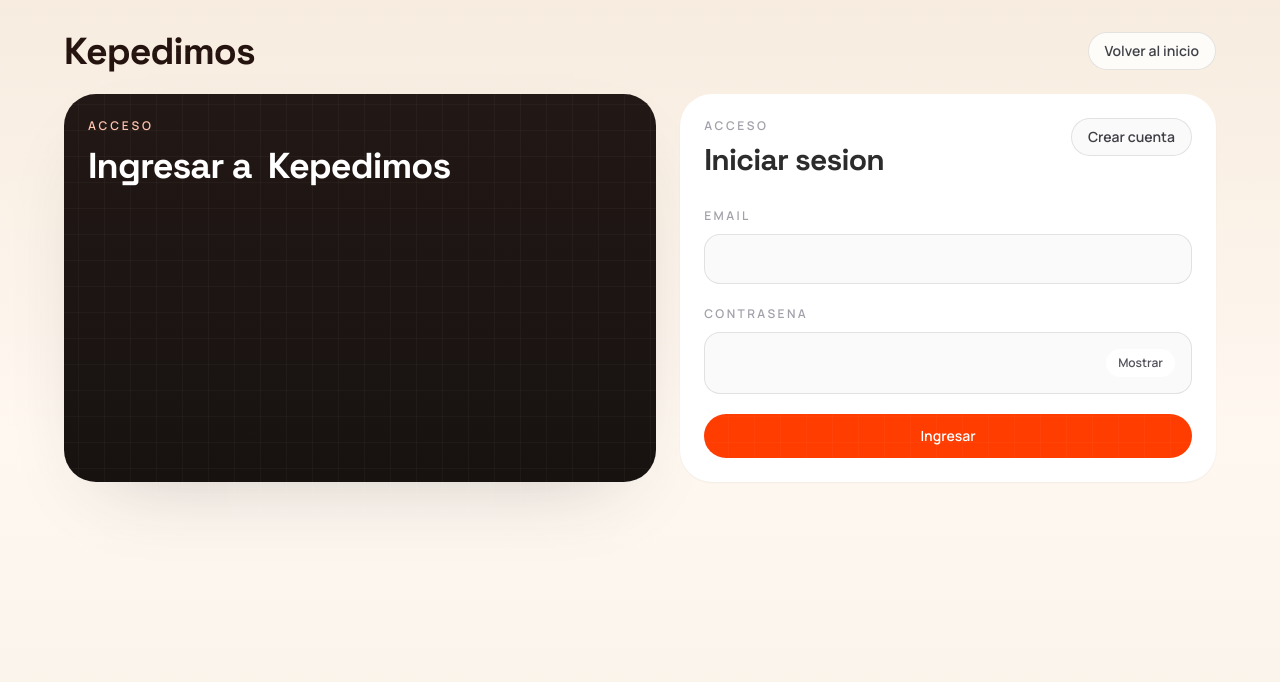
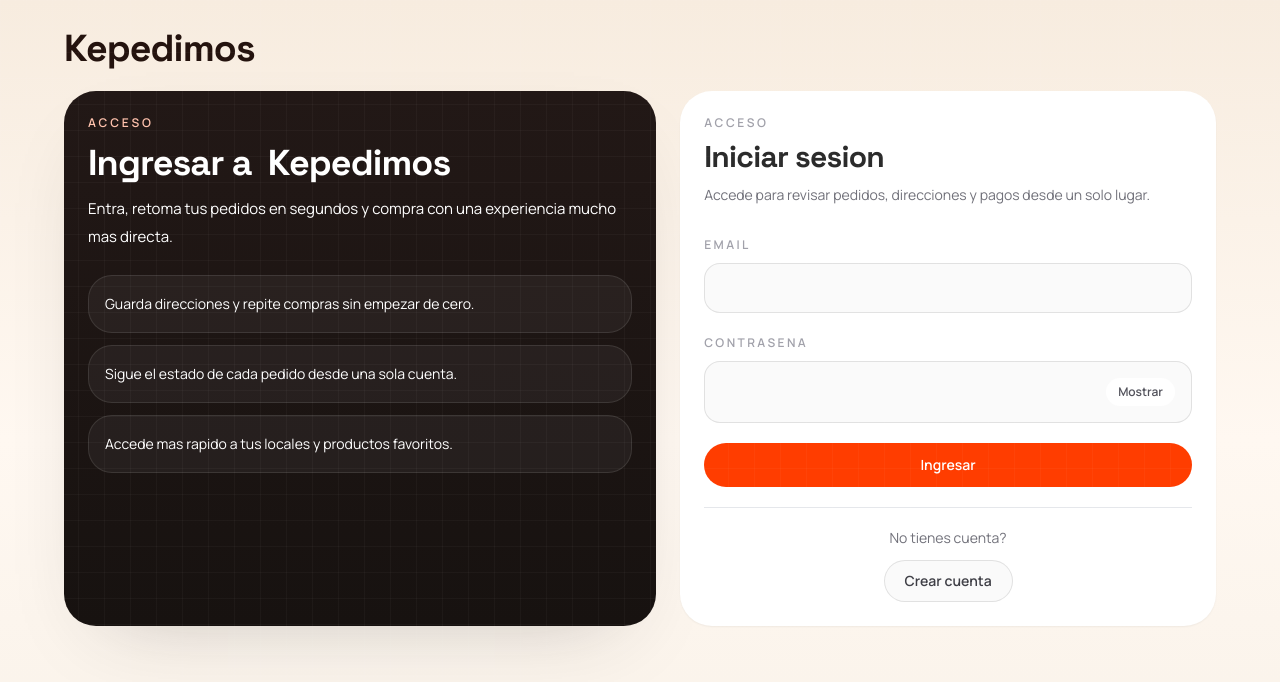
Before and after one commit to devLink-Developer/TuPedido, a React (Vite) app in the folder frontend/: page /login in a window 1280 px wide. Shown: the top 682 px of the page. Built offline with nearby package versions, Linux system fonts and the light colour scheme; no server answers.

Commit message:
feat: enhance AuthFormCard with marketing content and improve layout for login and registration forms

```diff
--- a/frontend/src/app/layouts/AuthLayout.tsx
+++ b/frontend/src/app/layouts/AuthLayout.tsx
@@ -9,17 +9,14 @@ export function AuthLayout({ children }: PropsWithChildren) {
   return (
     <div className="ambient-grid min-h-screen bg-[linear-gradient(180deg,#f7ecdf_0%,#fff8f1_55%,#f9f2e9_100%)] px-4 py-6 text-ink md:px-8 md:py-8">
       <div className="mx-auto max-w-6xl">
-        <div className="mb-6 flex flex-col gap-3 sm:flex-row sm:items-center sm:justify-between">
+        <div className="mb-6">
           <Link to="/" aria-label={`Ir al inicio de ${brandName}`} className="inline-flex items-center">
             <BrandMark
               brandName={brandName}
               logoUrl={branding?.platform_logo_url ?? null}
-              imageClassName="h-12 max-w-[12.5rem] drop-shadow-[0_14px_28px_rgba(173,74,14,0.18)] sm:h-14 sm:max-w-[14rem]"
+              imageClassName="h-12 max-w-[12.5rem] sm:h-14 sm:max-w-[14rem]"
               textClassName="text-[clamp(1.7rem,4vw,2.35rem)] text-[#24130e]"
             />
-          </Link>
-          <Link className="w-full rounded-full border border-black/10 bg-white/80 px-4 py-2 text-center text-sm font-semibold text-zinc-700 sm:w-auto" to="/">
-            Volver al inicio
           </Link>
         </div>
         {children}
--- a/frontend/src/modules/auth/components/AuthFormCard.tsx
+++ b/frontend/src/modules/auth/components/AuthFormCard.tsx
@@ -5,6 +5,41 @@ import { useAuthSession } from "../../../shared/hooks";
 import { usePlatformBranding } from "../../../shared/providers/PlatformBrandingProvider";
 import { Button } from "../../../shared/ui/Button";
 import { roleToHomePath } from "../../../shared/utils/routing";
+
+const authMarketingContent = {
+  login: {
+    eyebrow: "Acceso",
+    titlePrefix: "Ingresar a",
+    description: "Entra, retoma tus pedidos en segundos y compra con una experiencia mucho mas directa.",
+    highlights: [
+      "Guarda direcciones y repite compras sin empezar de cero.",
+      "Sigue el estado de cada pedido desde una sola cuenta.",
+      "Accede mas rapido a tus locales y productos favoritos."
+    ],
+    formEyebrow: "Acceso",
+    formTitle: "Iniciar sesion",
+    formDescription: "Accede para revisar pedidos, direcciones y pagos desde un solo lugar.",
+    secondaryPrompt: "No tienes cuenta?",
+    secondaryActionLabel: "Crear cuenta",
+    secondaryActionTo: "/registro"
+  },
+  register: {
+    eyebrow: "Registro cliente",
+    titlePrefix: "Crear cuenta",
+    description: "Crea tu cuenta una vez y deja listo tu acceso para pedir mas rapido cada vez.",
+    highlights: [
+      "Guarda tus datos para completar compras en menos pasos.",
+      "Recibe seguimiento claro desde la compra hasta la entrega.",
+      "Mantiene tu historial y tus direcciones siempre a mano."
+    ],
+    formEyebrow: "Registro",
+    formTitle: "Crear cuenta",
+    formDescription: "Completa tus datos y deja preparado tu acceso para futuras compras.",
+    secondaryPrompt: "Ya tienes cuenta?",
+    secondaryActionLabel: "Iniciar sesion",
+    secondaryActionTo: "/login"
+  }
+} as const;
 
 export function AuthFormCard({ mode }: { mode: "login" | "register" }) {
   const { login, register, loading } = useAuthSession();
@@ -18,6 +53,7 @@ export function AuthFormCard({ mode }: { mode: "login" | "register" }) {
   const [showPassword, setShowPassword] = useState(false);
   const [error, setError] = useState<string | null>(null);
   const [submitting, setSubmitting] = useState(false);
+  const content = authMarketingContent[mode];
 
   async function handleSubmit(event: FormEvent<HTMLFormElement>) {
     event.preventDefault();
@@ -42,13 +78,11 @@ export function AuthFormCard({ mode }: { mode: "login" | "register" }) {
   return (
     <div className="grid gap-6 lg:grid-cols-[1.05fr_0.95fr]">
       <div className="rounded-[32px] bg-[linear-gradient(180deg,#221816_0%,#171210_100%)] p-5 text-white shadow-lift sm:p-6">
-        <p className="text-xs font-semibold uppercase tracking-[0.24em] text-brand-200">
-          {mode === "login" ? "Acceso" : "Registro cliente"}
-        </p>
+        <p className="text-xs font-semibold uppercase tracking-[0.24em] text-brand-200">{content.eyebrow}</p>
         <h1 className="mt-3 font-display text-[2rem] font-bold leading-[1.05] tracking-tight sm:text-4xl">
           {mode === "login" ? (
             <span className="flex flex-wrap items-center gap-x-3 gap-y-2 sm:gap-x-4">
-              <span>Ingresar a</span>
+              <span>{content.titlePrefix}</span>
               <BrandWordmark
                 brandName={brandName}
                 wordmarkUrl={wordmarkUrl}
@@ -56,49 +90,31 @@ export function AuthFormCard({ mode }: { mode: "login" | "register" }) {
                 fit="contain"
                 className="min-w-0 shrink-0"
                 frameClassName="h-[5.25rem] w-[15rem] sm:h-[6.5rem] sm:w-[18rem]"
-                imageClassName="drop-shadow-[0_12px_24px_rgba(249,115,22,0.3)]"
               />
             </span>
           ) : (
-            "Crear cuenta cliente"
+            content.titlePrefix
           )}
         </h1>
-        {mode === "register" ? (
-          <>
-            <p className="mt-3 text-sm leading-6 text-white/72 sm:leading-7">
-              Ingresa una sola vez y te llevamos a la experiencia correspondiente para tu cuenta.
+        <p className="mt-3 max-w-xl text-sm leading-6 text-white/72 sm:text-[15px] sm:leading-7">
+          {content.description}
         </p>
         <div className="mt-6 grid gap-3 text-sm leading-6 text-white/78">
-              <div className="rounded-[24px] border border-white/10 bg-white/5 px-4 py-4">
-                Un solo acceso para clientes, comercios, riders y administradores.
+          {content.highlights.map((item) => (
+            <div key={item} className="rounded-[24px] border border-white/10 bg-white/5 px-4 py-4">
+              {item}
             </div>
-              <div className="rounded-[24px] border border-white/10 bg-white/5 px-4 py-4">
-                El registro desde esta pantalla esta disponible para cuentas cliente.
+          ))}
         </div>
-              <div className="rounded-[24px] border border-white/10 bg-white/5 px-4 py-4">
-                Si estabas completando una solicitud, podras retomarla al volver.
-              </div>
-            </div>
-          </>
-        ) : null}
       </div>
 
       <form onSubmit={(event) => void handleSubmit(event)} className="rounded-[32px] bg-white p-5 shadow-sm sm:p-6">
-        <div className="flex flex-col items-start gap-4 sm:flex-row sm:items-start sm:justify-between">
         <div className="min-w-0">
-            <p className="text-xs font-semibold uppercase tracking-[0.22em] text-zinc-400">
-              {mode === "login" ? "Acceso" : "Registro"}
-            </p>
+          <p className="text-xs font-semibold uppercase tracking-[0.22em] text-zinc-400">{content.formEyebrow}</p>
           <h2 className="mt-2 font-display text-[1.85rem] font-bold leading-[1.08] tracking-tight text-ink sm:text-3xl">
-              {mode === "login" ? "Iniciar sesion" : "Crear cuenta"}
+            {content.formTitle}
           </h2>
-          </div>
-          <Link
-            className="w-full rounded-full border border-black/10 bg-zinc-50 px-4 py-2 text-center text-sm font-semibold text-zinc-700 sm:w-auto"
-            to={mode === "login" ? "/registro" : "/login"}
-          >
-            {mode === "login" ? "Crear cuenta" : "Ya tengo cuenta"}
-          </Link>
+          <p className="mt-2 text-sm leading-6 text-zinc-500">{content.formDescription}</p>
         </div>
 
         <div className="mt-6 space-y-4">
@@ -152,6 +168,16 @@ export function AuthFormCard({ mode }: { mode: "login" | "register" }) {
         <Button type="submit" className="mt-5 w-full" disabled={submitting || loading}>
           {submitting || loading ? "Procesando..." : mode === "login" ? "Ingresar" : "Crear cuenta"}
         </Button>
+
+        <div className="mt-5 border-t border-black/6 pt-5 text-center">
+          <p className="text-sm text-zinc-500">{content.secondaryPrompt}</p>
+          <Link
+            className="mt-3 inline-flex rounded-full border border-black/10 bg-zinc-50 px-5 py-2.5 text-sm font-semibold text-zinc-700 transition hover:border-brand-200 hover:text-ink"
+            to={content.secondaryActionTo}
+          >
+            {content.secondaryActionLabel}
+          </Link>
+        </div>
       </form>
     </div>
   );
```
Also changed, not shown: 1 other file (tests, documents, lock files or other folders). Lines whose indentation alone changed are shown as unchanged.
